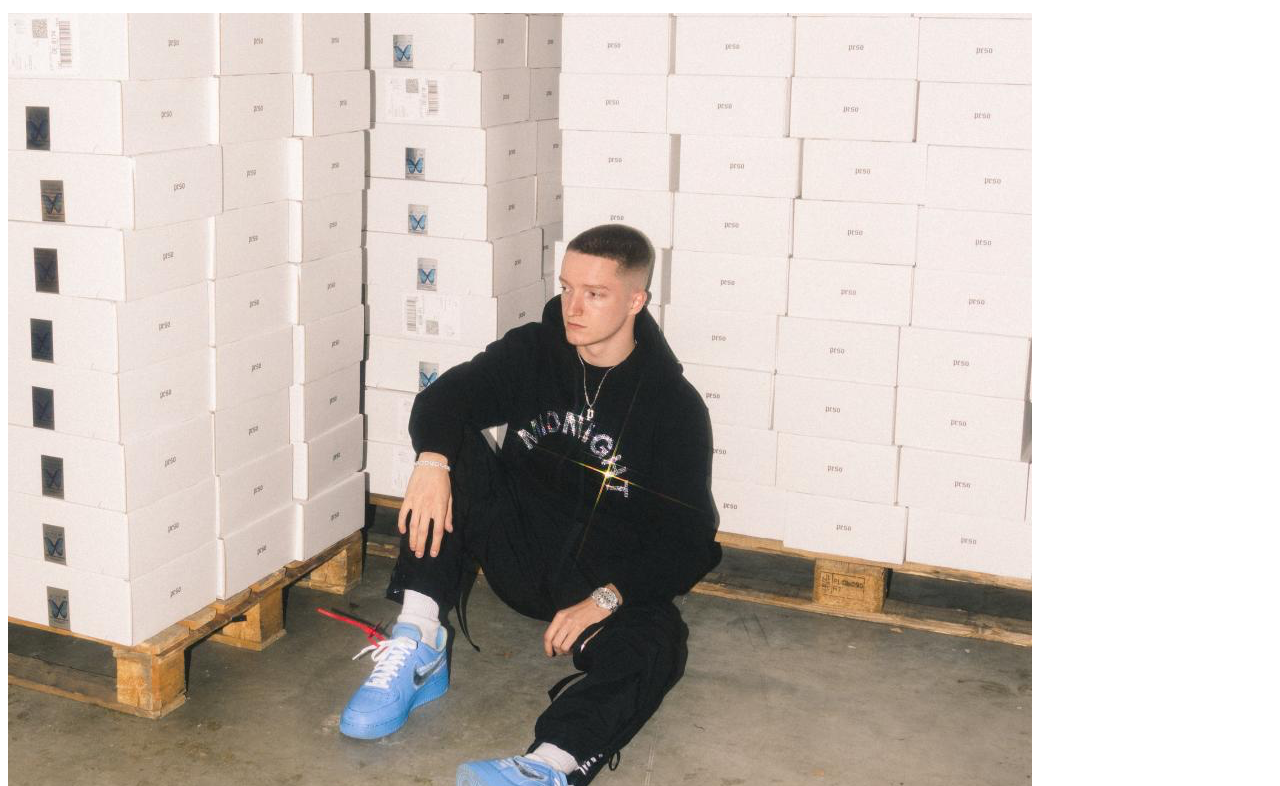
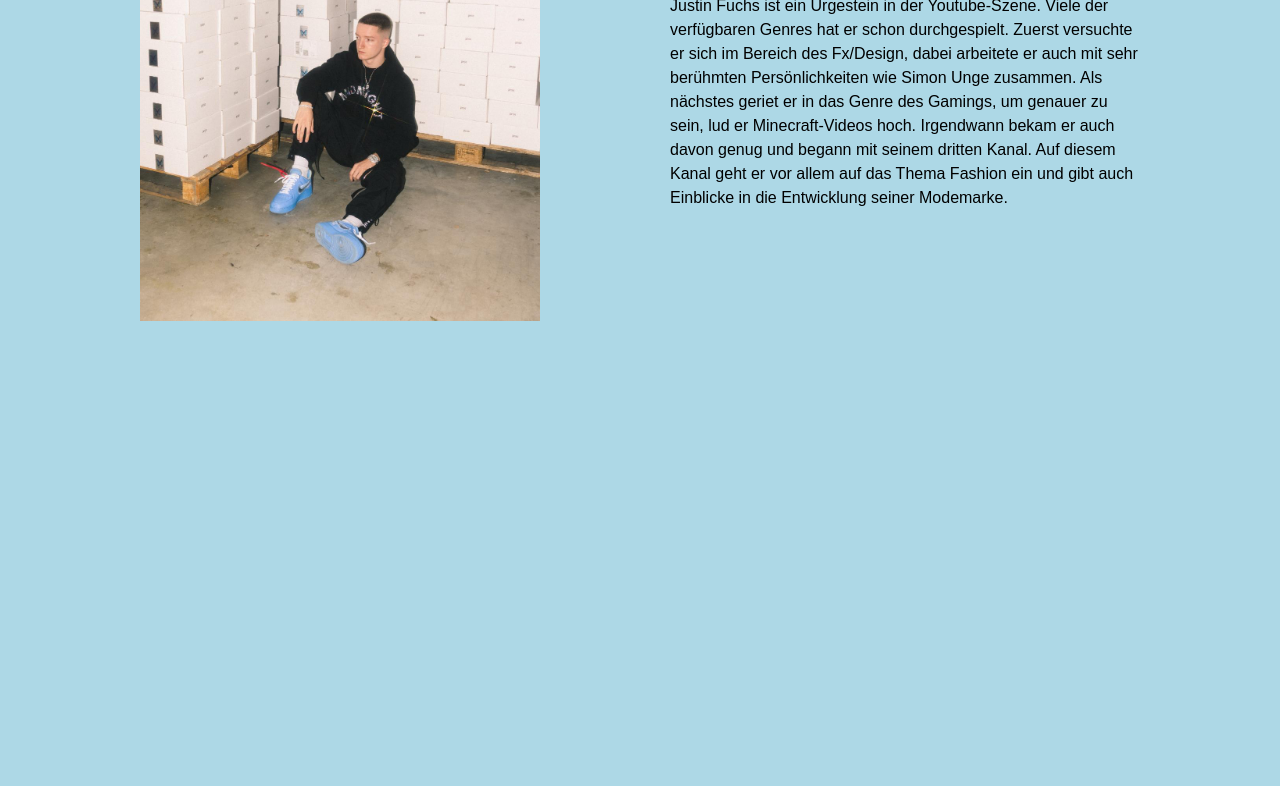
Before and after one commit to seanbutz/seanbutz.github.io, a plain HTML site: page index.html in a window 1280 px wide. Shown: the part 311-1097 px from the top of the page. After the commit the page ends 800 px from the top, so only its background shows below. Drawn offline with Linux system fonts and the light colour scheme.

Commit message:
Update index.html

```diff
--- a/index.html
+++ b/index.html
@@ -4,7 +4,7 @@
     <meta charset="UTF-8">
     <meta name="viewport" content="width=device-width, initial-scale=1.0">
     <meta name="viewport" content="width=device-width, initial-scale=1.0">
-    <link rel="stylesheet" type="css" href="styles.css" />
+    <link rel="stylesheet" href="styles.css">
     <meta name="author" content="Sean">
     <meta name="description" content="Website for Justin Fuchs">
     <title>Justin Fuchs</title>
```
